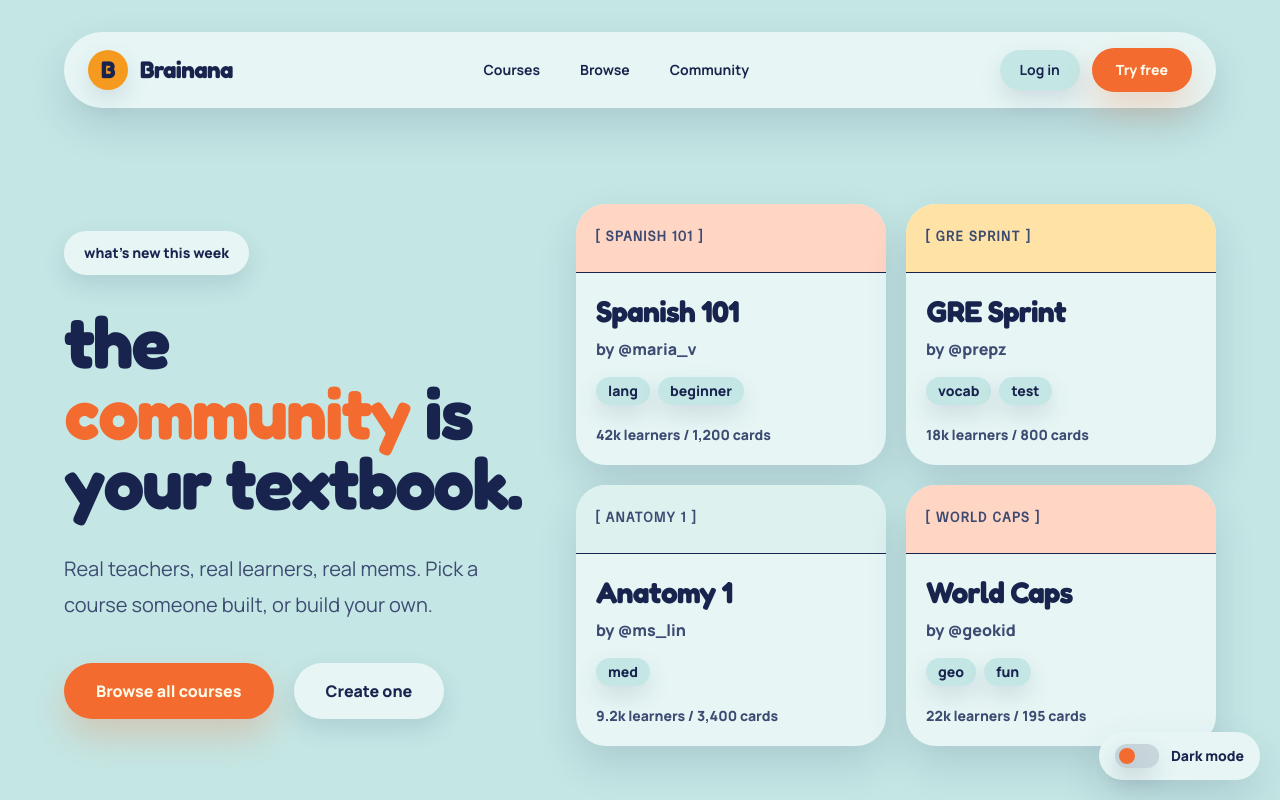
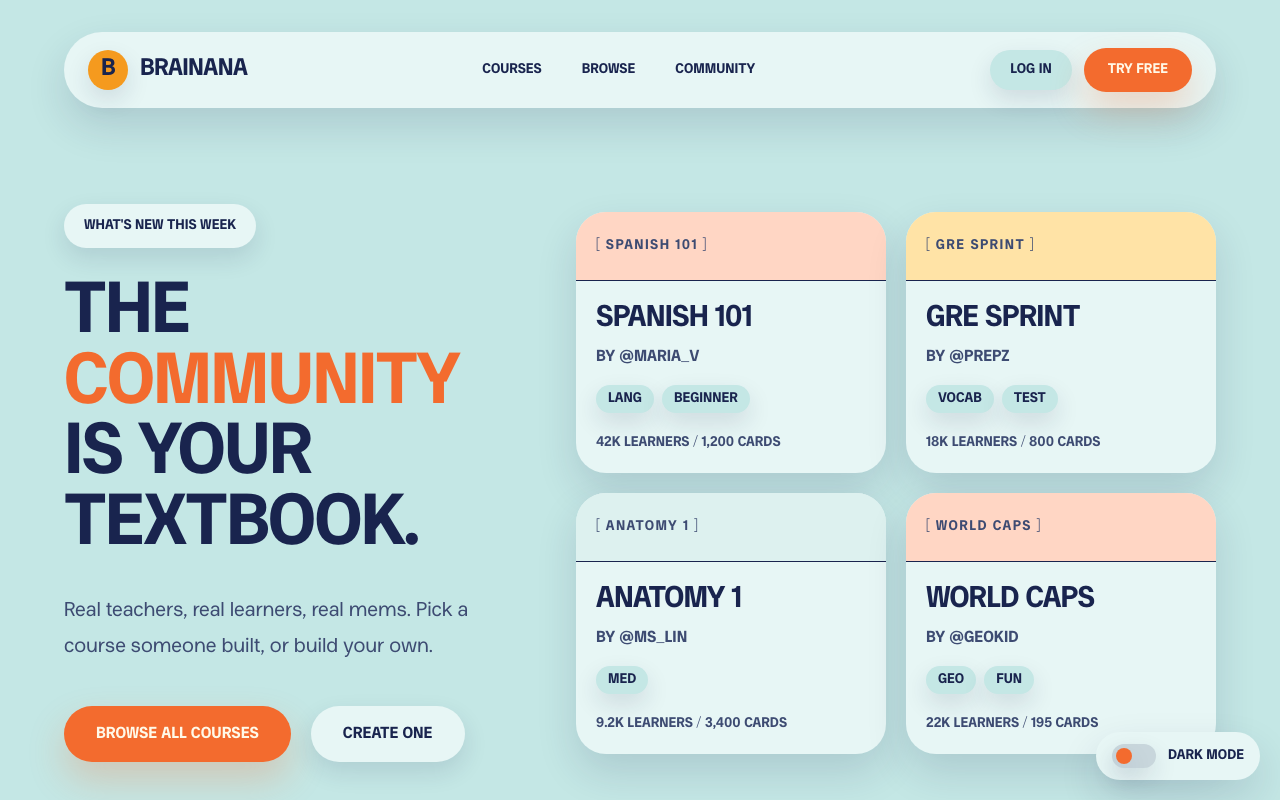
Before and after one commit to nguyenkimminh06102000binhtan-ux/brainana-web, a Next.js app: page / in a window 1280 px wide. Shown: the top 800 px of the page. Built offline with nearby package versions, Linux system fonts and the light colour scheme.

Commit message:
Use Young Typeface globally

```diff
--- a/app/globals.css
+++ b/app/globals.css
@@ -1,17 +1,15 @@
-@import url("https://fonts.googleapis.com/css2?family=Fredoka:wght@400;500;600;700&family=Kalam:wght@400;700&family=Manrope:wght@400;500;600;700;800&display=swap");
-
 @font-face {
   font-family: "Young Typeface";
   src: url("/fonts/Young Typeface.otf") format("opentype");
-  font-weight: 400;
+  font-weight: 400 600;
   font-style: normal;
   font-display: swap;
 }
 
 @font-face {
-  font-family: "Young Typeface Display";
+  font-family: "Young Typeface";
   src: url("/fonts/Young Typeface - Bold Display.otf") format("opentype");
-  font-weight: 700;
+  font-weight: 700 900;
   font-style: normal;
   font-display: swap;
 }
@@ -39,11 +37,11 @@
   --background-glow-1: #F59A1E45;
   --background-glow-2: #F36B2E38;
   --background-glow-3: #253C9620;
-  --font-fredoka: "Fredoka", sans-serif;
-  --font-manrope: "Manrope", sans-serif;
-  --font-kalam: "Kalam", cursive;
+  --font-fredoka: "Young Typeface", sans-serif;
+  --font-manrope: "Young Typeface", sans-serif;
+  --font-kalam: "Young Typeface", sans-serif;
   --font-mono: "Young Typeface", sans-serif;
-  --font-young: "Young Typeface Display", sans-serif;
+  --font-young: "Young Typeface", sans-serif;
   --brainana-shadow-hard: 0 18px 40px #19244E24;
   --brainana-shadow-hard-sm: 0 10px 24px #19244E1F;
   --brainana-shadow-hard-red: 0 18px 36px #F36B2E40;
@@ -89,11 +87,11 @@
   --color-green-soft: var(--brainana-green-soft);
   --color-ink-2: var(--brainana-ink-2);
   --color-ink-3: var(--brainana-ink-3);
-  --font-fredoka: "Fredoka", sans-serif;
-  --font-manrope: "Manrope", sans-serif;
-  --font-kalam: "Kalam", cursive;
+  --font-fredoka: "Young Typeface", sans-serif;
+  --font-manrope: "Young Typeface", sans-serif;
+  --font-kalam: "Young Typeface", sans-serif;
   --font-mono: "Young Typeface", sans-serif;
-  --font-young: "Young Typeface Display", sans-serif;
+  --font-young: "Young Typeface", sans-serif;
   --shadow-hard: var(--brainana-shadow-hard);
   --shadow-hard-sm: var(--brainana-shadow-hard-sm);
   --shadow-hard-red: var(--brainana-shadow-hard-red);
--- a/tailwind.config.ts
+++ b/tailwind.config.ts
@@ -24,11 +24,11 @@ const config = {
       "ink-3": "#7890A0",
     },
     fontFamily: {
-      fredoka: ["Fredoka", "sans-serif"],
-      manrope: ["Manrope", "sans-serif"],
-      kalam: ["Kalam", "cursive"],
+      fredoka: ["Young Typeface", "sans-serif"],
+      manrope: ["Young Typeface", "sans-serif"],
+      kalam: ["Young Typeface", "sans-serif"],
       mono: ["Young Typeface", "sans-serif"],
-      young: ["Young Typeface Display", "sans-serif"],
+      young: ["Young Typeface", "sans-serif"],
     },
     borderWidth: {
       DEFAULT: "1.5px",
```
Also changed, not shown: app/icon.svg, public/logos/brainana-navbar.svg.
